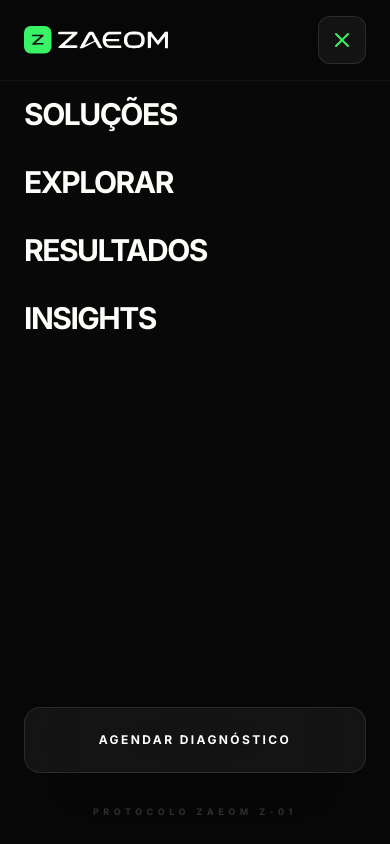
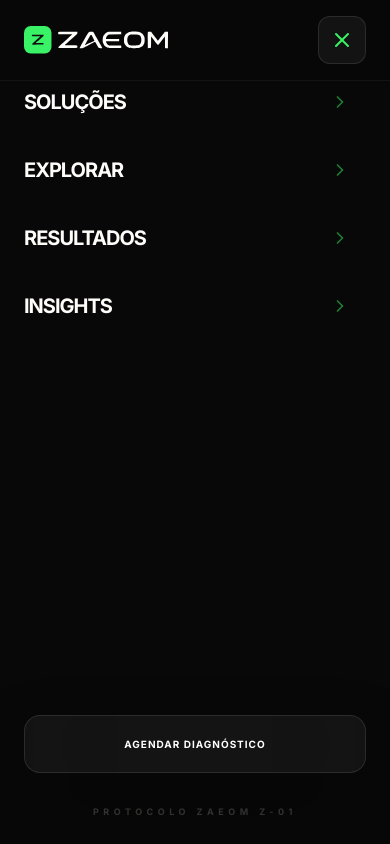
Before and after one commit to Zaeom25/zaeom, a React (Vite) app: page / in a window 390 px wide. Both pictures are taken after a click on the button 342 px from the left and 40 px from the top of the page. Shown: the top 844 px of the page. Built offline with nearby package versions, Linux system fonts and the light colour scheme.

Commit message:
style: Adjust responsive layouts and typography across Hero, Navbar, CTAButton, and Footer components.

```diff
--- a/src/components/sections/Footer.tsx
+++ b/src/components/sections/Footer.tsx
@@ -29,11 +29,11 @@
                         <span className="text-[10px] font-black text-[#39F265] uppercase tracking-[0.2em]">Sessão Final de Protocolo</span>
                     </div>
 
-                    <h2 className="text-3xl sm:text-4xl md:text-6xl lg:text-7xl font-bold text-[#FEFDFA] mb-8 sm:mb-10 leading-[1.1] sm:leading-[1.05] tracking-tight text-balance max-w-4xl mx-auto">
+                    <h2 className="text-2xl sm:text-4xl md:text-6xl lg:text-7xl font-bold text-[#FEFDFA] mb-6 sm:mb-10 leading-[1.2] sm:leading-[1.05] tracking-tight text-balance max-w-4xl mx-auto">
                         Sobra tempo de verdade ou seu dinheiro continua parado no <span className="text-gradient">operacional?</span>
                     </h2>
 
-                    <p className="text-[#FEFDFA]/40 text-lg md:text-xl max-w-2xl mx-auto mb-16 leading-relaxed">
+                    <p className="text-[#FEFDFA]/40 text-base md:text-xl max-w-2xl mx-auto mb-12 sm:mb-16 leading-relaxed">
                         Deixe o Financeiro, o Comercial e o Marketing com quem respira eficiência. Agende seu diagnóstico e descubra quanto você pode economizar delegando para a Zaeom.
                     </p>
 
@@ -88,7 +88,7 @@
                         </p>
                     </div>
 
-                    <div className="grid grid-cols-2 gap-16">
+                    <div className="grid grid-cols-1 sm:grid-cols-2 gap-10 sm:gap-16">
                         <div>
                             <h4 className="text-[#FEFDFA] font-bold mb-6 text-sm uppercase tracking-widest">Empresa</h4>
                             <ul className="space-y-4 text-[#FEFDFA]/40 text-sm">
--- a/src/components/sections/Hero.tsx
+++ b/src/components/sections/Hero.tsx
@@ -93,7 +93,7 @@
             <div className="absolute top-0 left-0 w-full h-full overflow-hidden pointer-events-none">
                 <motion.div
                     style={{ y: y1 }}
-                    className="absolute top-[10%] left-[-10%] w-[800px] h-[800px] bg-[#39F265]/5 rounded-full blur-[80px] lg:blur-[160px]"
+                    className="absolute top-[10%] left-[-20%] sm:left-[-10%] w-[300px] sm:w-[800px] h-[300px] sm:h-[800px] bg-[#39F265]/5 rounded-full blur-[60px] lg:blur-[160px]"
                 />
             </div>
 
@@ -117,7 +117,7 @@
                         <span className="text-[8px] sm:text-[10px] font-black uppercase tracking-[0.2em] sm:tracking-[0.3em] text-[#FEFDFA]/40 whitespace-nowrap">V. 2026</span>
                     </div>
 
-                    <h1 className="text-4xl sm:text-6xl md:text-7xl lg:text-8xl xl:text-[6.5rem] 2xl:text-[7.5rem] font-bold md:font-black mb-6 md:mb-10 max-w-6xl mx-auto px-4 text-balance leading-[1.05] md:leading-[0.9] tracking-[-0.03em] md:tracking-[-0.04em] text-[#FEFDFA]">
+                    <h1 className="text-[2.5rem] xs:text-4xl sm:text-6xl md:text-7xl lg:text-8xl xl:text-[6.5rem] 2xl:text-[7.5rem] font-bold md:font-black mb-6 md:mb-10 max-w-6xl mx-auto px-4 text-balance leading-[1.1] md:leading-[0.9] tracking-[-0.02em] md:tracking-[-0.04em] text-[#FEFDFA]">
                         {"Sua Empresa no".split(" ").map((word, i) => (
                             <motion.span
                                 key={i}
--- a/src/components/sections/Navbar.tsx
+++ b/src/components/sections/Navbar.tsx
@@ -129,10 +129,10 @@
                         animate={{ opacity: 1, y: 0 }}
                         exit={{ opacity: 0, y: -10 }}
                         transition={{ duration: 0.2, ease: "easeOut" }}
-                        className="fixed inset-0 z-[105] bg-[#080808] lg:hidden flex flex-col p-6 pt-24"
+                        className="fixed inset-0 z-[105] bg-[#080808] lg:hidden flex flex-col p-6 pt-20 overflow-y-auto"
                     >
 
-                        <div className="relative z-10 space-y-8">
+                        <div className="relative z-10 space-y-6">
                             {navItems.map((item, i) => (
                                 <motion.a
                                     key={item.name}
@@ -141,12 +141,12 @@
                                     initial={{ opacity: 0, x: 20 }}
                                     animate={{ opacity: 1, x: 0 }}
                                     transition={{ duration: 0.2, delay: i * 0.05 }}
-                                    className="flex items-center justify-between group"
+                                    className="flex items-center justify-between group py-2"
                                 >
-                                    <span className="text-3xl sm:text-4xl font-black text-[#FEFDFA] uppercase tracking-tighter group-hover:text-[#39F265] transition-colors">
+                                    <span className="text-xl sm:text-3xl font-black text-[#FEFDFA] uppercase tracking-tighter group-hover:text-[#39F265] transition-colors">
                                         {item.name}
                                     </span>
-                                    <ChevronRight className="w-6 h-6 sm:w-8 sm:h-8 text-[#39F265] opacity-0 group-hover:opacity-100 transition-all -translate-x-4 group-hover:translate-x-0" />
+                                    <ChevronRight className="w-5 h-5 sm:w-8 sm:h-8 text-[#39F265] opacity-50 block group-hover:opacity-100 transition-all -translate-x-4 group-hover:translate-x-0" />
                                 </motion.a>
                             ))}
                         </div>
--- a/src/components/ui/CTAButton.tsx
+++ b/src/components/ui/CTAButton.tsx
@@ -38,9 +38,9 @@
 
     // Variant specific adjustments
     const variants = {
-        primary: "w-full md:min-w-[300px] text-xs md:text-sm font-bold tracking-[0.1em] py-6 md:py-7 px-8 md:px-10 gap-4 md:gap-5",
-        nav: "min-w-[200px] text-[10px] sm:text-[11px] font-black tracking-[0.2em] py-4 px-8 gap-3 sm:min-w-[200px]",
-        footer: "w-full sm:min-w-[300px] text-xs md:text-sm font-bold tracking-[0.1em] py-6 md:py-7 px-8 md:px-10 gap-4 md:gap-5"
+        primary: "w-full md:min-w-[300px] text-[10px] xs:text-xs md:text-sm font-bold tracking-[0.1em] py-5 md:py-7 px-6 md:px-10 gap-3 md:gap-5",
+        nav: "min-w-[160px] sm:min-w-[200px] text-[9px] sm:text-[11px] font-black tracking-[0.15em] py-3.5 sm:py-4 px-6 sm:px-8 gap-2 sm:gap-3",
+        footer: "w-full sm:min-w-[300px] text-[10px] xs:text-xs md:text-sm font-bold tracking-[0.1em] py-5 md:py-7 px-6 md:px-10 gap-3 md:gap-5"
     }
 
     return (
@@ -52,7 +52,7 @@
                 rel={finalRel}
                 className={cn(baseStyles, variants[variant])}
             >
-                <span className="relative z-10 uppercase font-black tracking-[0.2em]">{children}</span>
+                <span className="relative z-10 uppercase font-black tracking-[0.1em] sm:tracking-[0.2em]">{children}</span>
                 {Icon && (
                     <Icon className={cn(
                         "text-[#39F265] fill-current drop-shadow-[0_0_8px_rgba(57,242,101,0.5)]",
```
